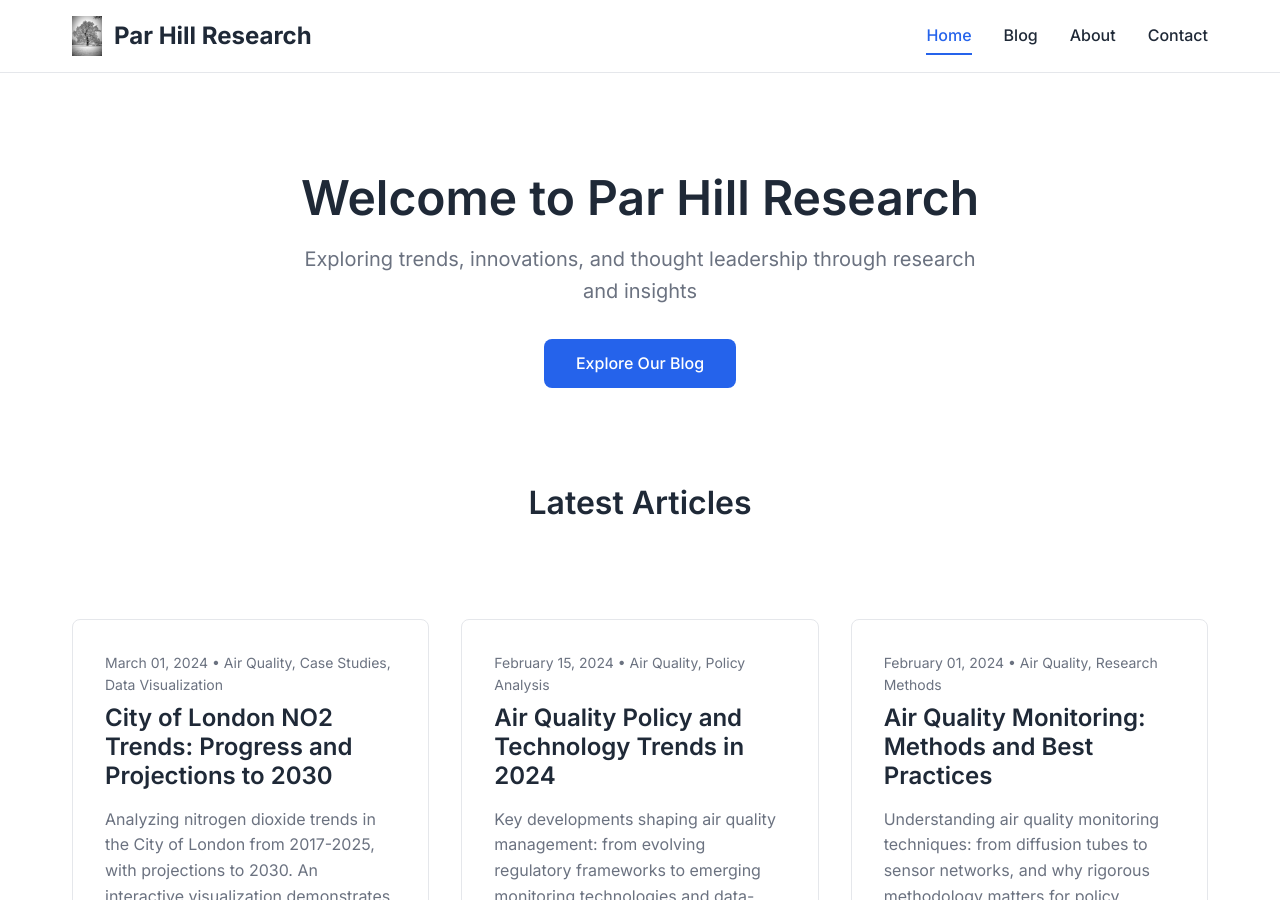
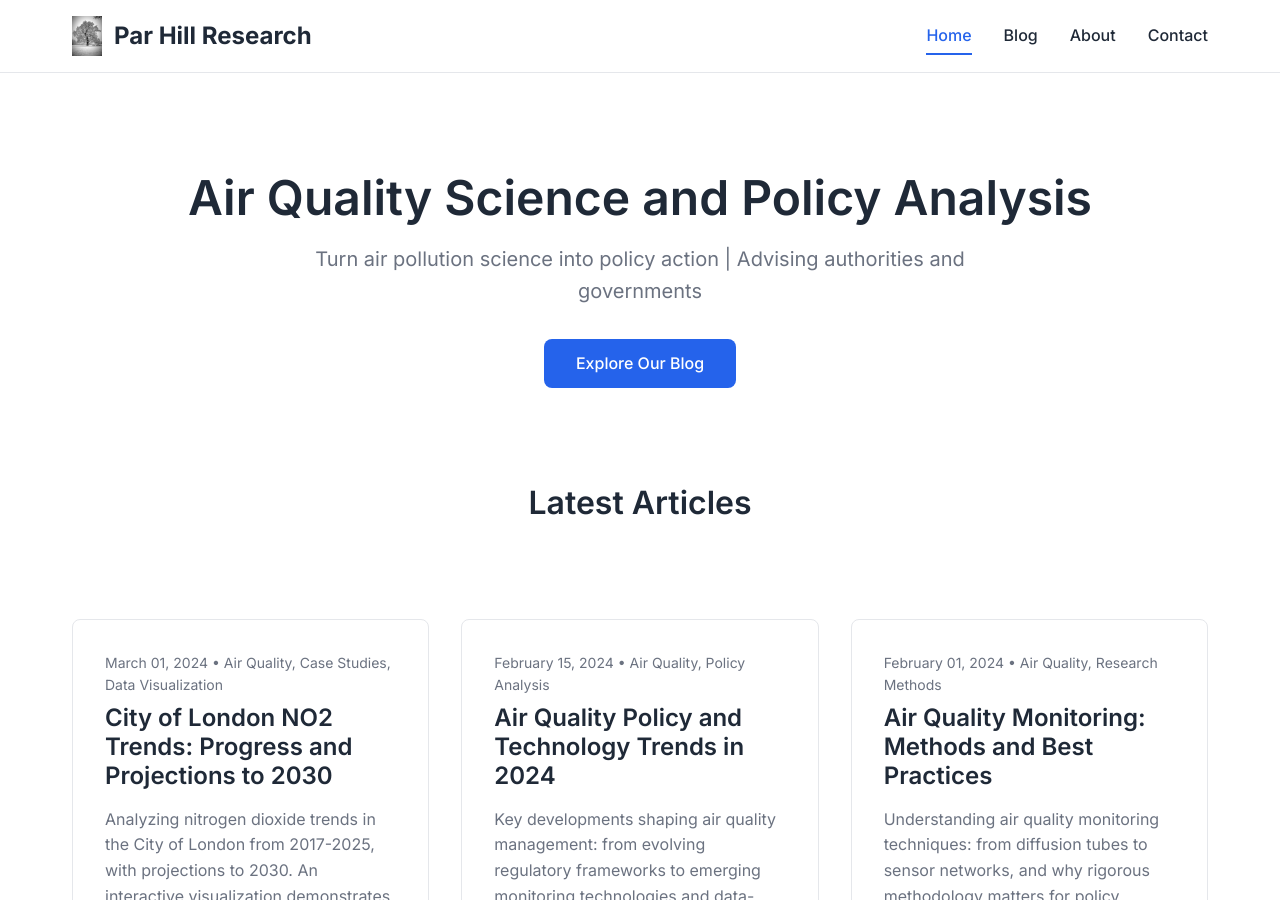
Before and after one commit to ngnrfsk/ngnrfsk.github.io, a Jekyll site: the page built from index.md, in a window 1280 px wide and 900 px high. Built offline with Jekyll 4.4.1, drawn with Linux system fonts in a browser that asks for light colours.

Commit message:
Update homepage headline to focus on policy action and advisory positioning

```diff
--- a/index.md
+++ b/index.md
@@ -5,9 +5,9 @@ title: Home
 
 <section class="hero">
     <div class="container">
-        <h1 class="hero-title">Welcome to Par Hill Research</h1>
+        <h1 class="hero-title">Air Quality Science and Policy Analysis</h1>
         <p class="hero-subtitle">
-            Exploring trends, innovations, and thought leadership through research and insights
+            Turn air pollution science into policy action | Advising authorities and governments
         </p>
         <a href="{{ '/blog/' | relative_url }}" class="btn">Explore Our Blog</a>
     </div>
```
